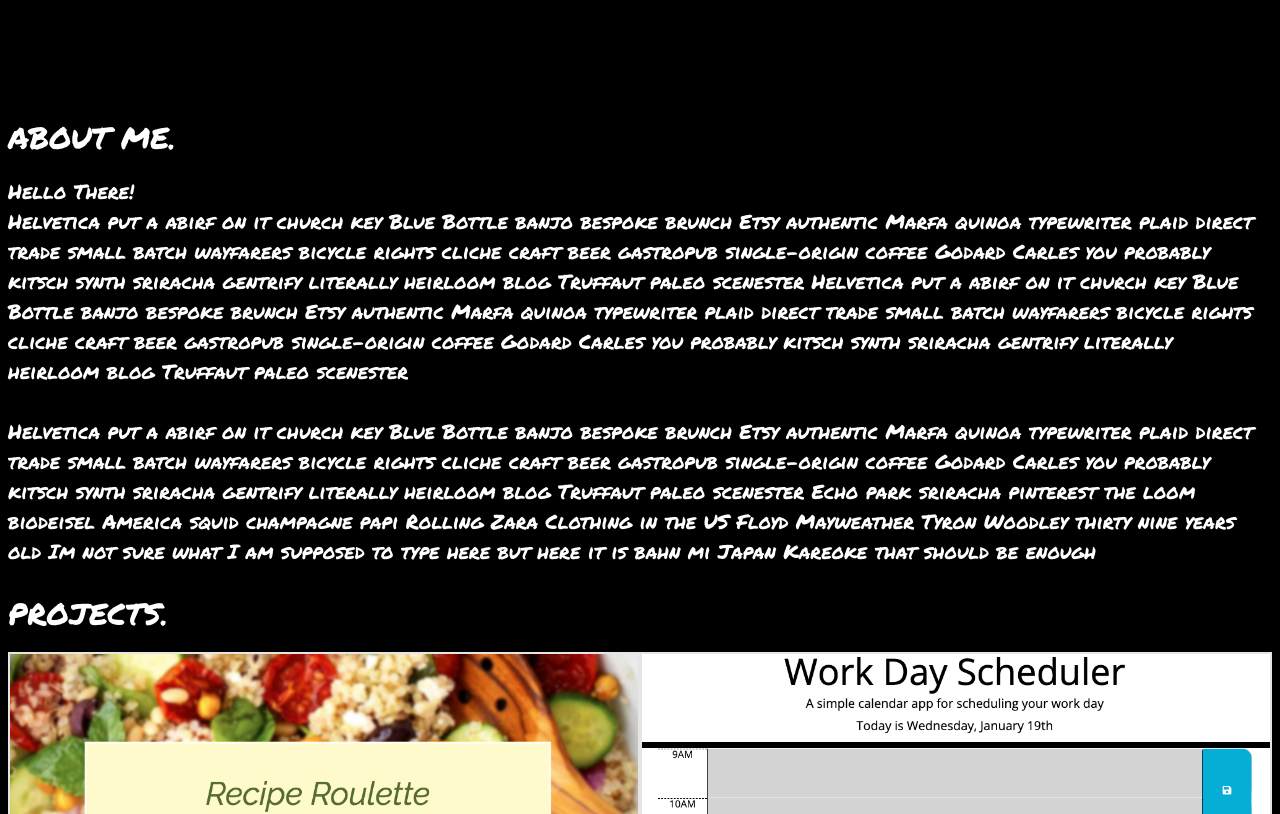
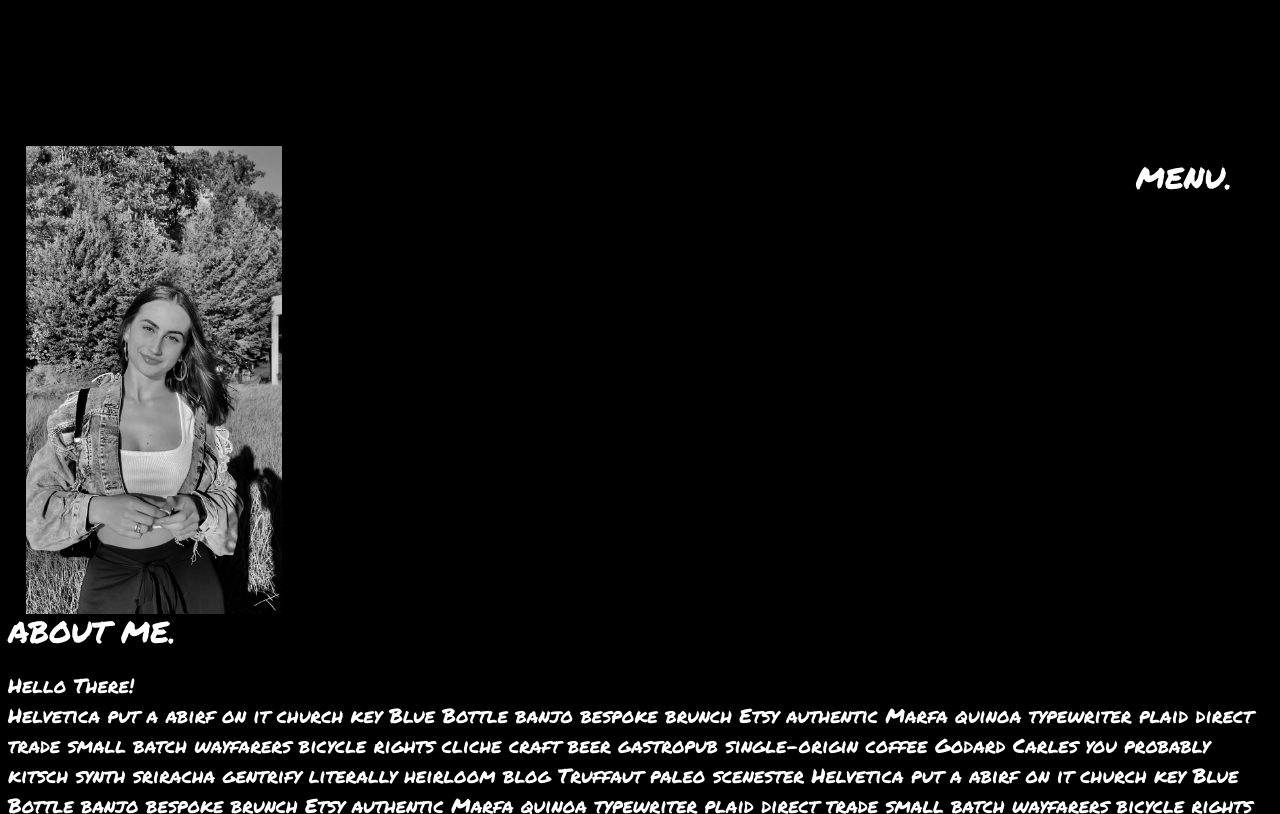
Before and after one commit to kreativekntrl/portfolio, a plain HTML site: page index.html in a window 1280 px wide. Shown: the part 700-1514 px from the top of the page. Drawn offline with nearby package versions, Linux system fonts and the light colour scheme.

Commit message:
sized profile image and added menu button to html pg 2

```diff
--- a/index.html
+++ b/index.html
@@ -39,15 +39,30 @@
         <p class="ava">AVA.</p>
     </div>
 
-    <!--Intro image-->
-    <!--<article class="introIMG">
-        <img src="./assets/intro.jpg" alt="Bio Image of Ava Steimle" height="250" width="250">
-    </article>-->
+
 
 
     <section class="content">
+
         <!--About Me Section-->
         <section id="aboutMe" class="aboutMe">
+            <nav>
+                <article class="dropdownMenu">
+                    <button class="menuButton">MENU.</button>
+                    <div class="dropdownContent">
+
+                        <a href="#aboutMe">ABOUT ME.</a>
+                        <!--link to about me-->
+                        <a href="#myWork">PROJECTS.</a>
+                        <!--link to my work-->
+                        <a href="#contactMe">CONTACT ME.</a>
+                        <!--Link to Contact me form-->
+                    </div>
+                </article>
+            </nav>
+
+            <img src="./assets/mobileImg.jpg" alt="Bio Image of Ava Steimle" class="introIMG">
+
             <h2>ABOUT ME.</h2>
             <p>
                 Hello There! <br>
--- a/style.css
+++ b/style.css
@@ -17,7 +17,7 @@ body {
   background-color: black;
 }
 
-header nav {
+nav {
   padding-top: 15px;
   margin-right: 20px;
   float: right;
@@ -88,12 +88,12 @@ header nav {
 
 /*intro image*/
 .introIMG {
-  width: 100%;
-  margin: auto;
-  display: flex;
-  justify-content: center;
-  opacity: .75;
+  height: 468px;
+  width: 256px;
+  margin-left: 18px;
+  margin-top: 26px;
 }
+
 
 /*All content*/
 .content {
@@ -205,7 +205,7 @@ input[type=submit]:hover {
 /* MEDIA QUERY*/
 @media screen and (min-width: 375px) {
   .introIMG {
-    width: 100%;
+    /* width: 100%; */
   }
 }
 
```
Also changed, not shown: assets/intro.jpg (deleted), assets/mobileImg.jpg (added), assets/studentbioimg.jpg (deleted).
